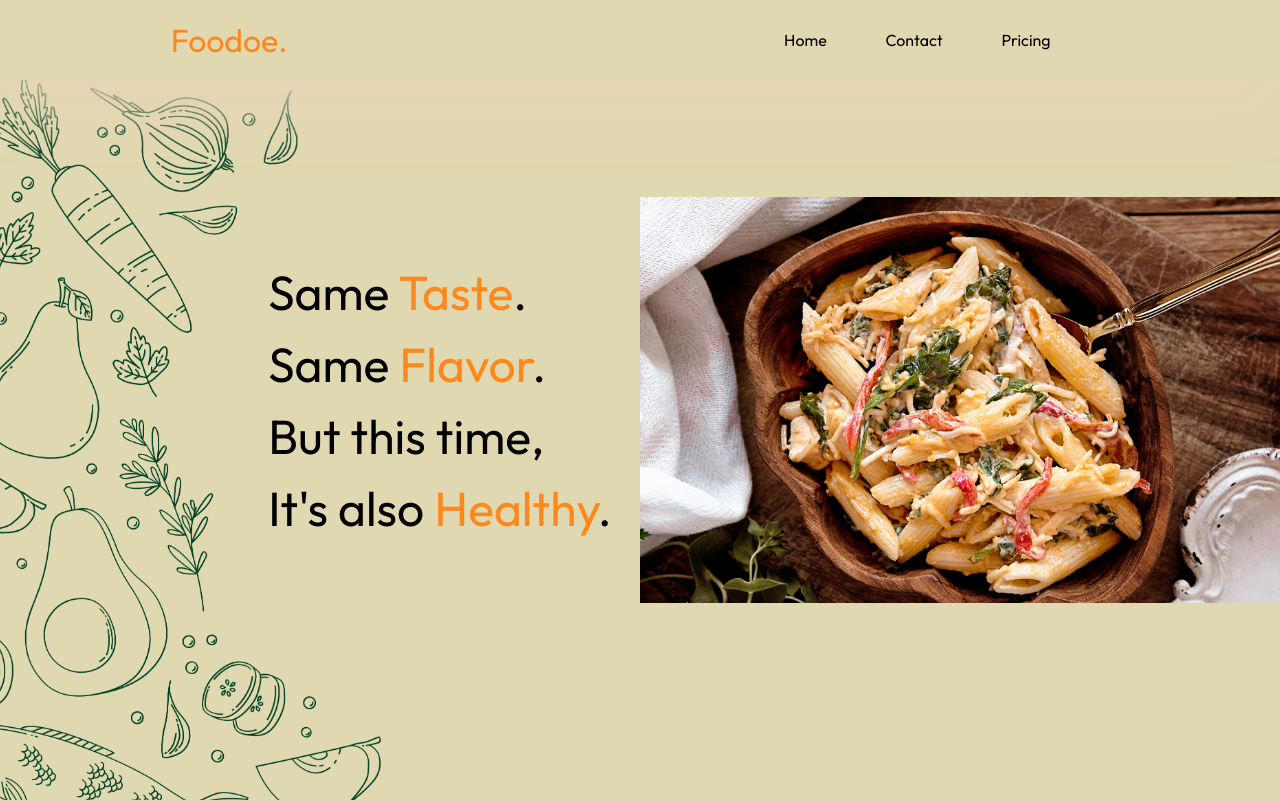
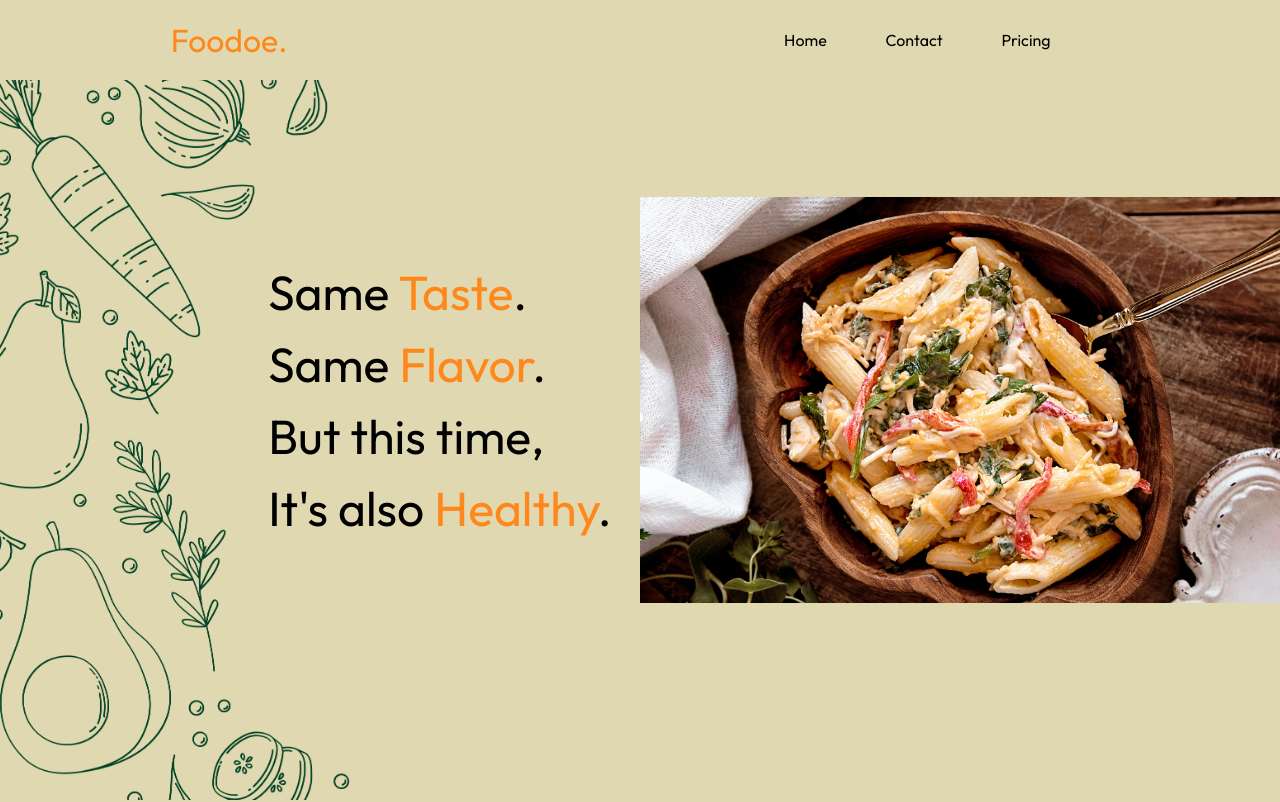
Before and after one commit to kavinbharathii/foodoe, a Next.js app: page / in a window 1280 px wide. Shown: the top 802 px of the page. Built offline with nearby package versions, Linux system fonts and the light colour scheme; a web font is replaced by a local one.

Commit message:
homepage doodle change | prod

```diff
--- a/app/components/HomePage/Home.module.css
+++ b/app/components/HomePage/Home.module.css
@@ -30,11 +30,11 @@
 
 .doodle {
     position: absolute;
-    height: 100%;
+    height: 120%;
     width: auto;
-    left: -100px;
-    top: 60px;
-    z-index: -1;
+    left: -150px;
+    top: 10px;
+    z-index: 1;
 }
 
 @media only screen and (max-width: 700px) {
--- a/app/components/Navbar/Navbar.module.css
+++ b/app/components/Navbar/Navbar.module.css
@@ -8,10 +8,10 @@
     width: 100vw;
     height: 10vh;
 
-    position: absolute;
+    position: fixed;
     background-color: #E0D8B0;
     z-index: 100;
-    box-shadow: 0px 30px 60px #e8d5b5;
+    /* box-shadow: 0px 30px 60px #e8d5b5; */
     /* border-bottom: 2px solid #53503d; */
 }
 
```
